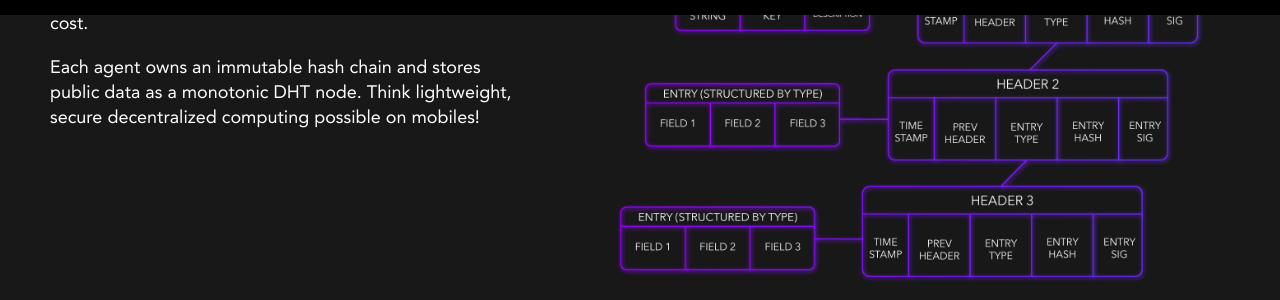
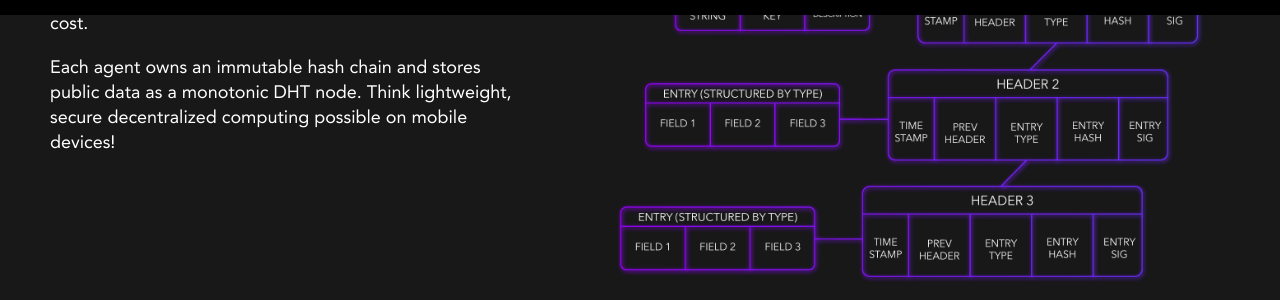
Before and after one commit to holochain/website, a Jekyll site: the page built from index.md, in a window 1280 px wide and 900 px high, scrolled down 5902 px. Shown: the part 205-505 px from the top of the window. Built offline with Jekyll 4.4.1, drawn with Linux system fonts in a browser that asks for light colours; nearby versions of some CDN libraries.

Commit message:
Fix copy

```diff
--- a/_sections/storage.html
+++ b/_sections/storage.html
@@ -11,7 +11,7 @@ content_blocks:
     show_text: true
     body: "<p>Holochain applications (hApps) are held entirely by people. No trusted third parties. No central points of failure. They enable direct architectural consent and cryptographic communication that are low risk, for less cost.</p>
     <p>Each agent owns an immutable hash chain and stores public data as a monotonic DHT node.
-Think lightweight, secure decentralized computing possible on mobiles!</p>"
+Think lightweight, secure decentralized computing possible on mobile devices!</p>"
     section: storage
     content_layout: Standard
     text_align: Left
```
